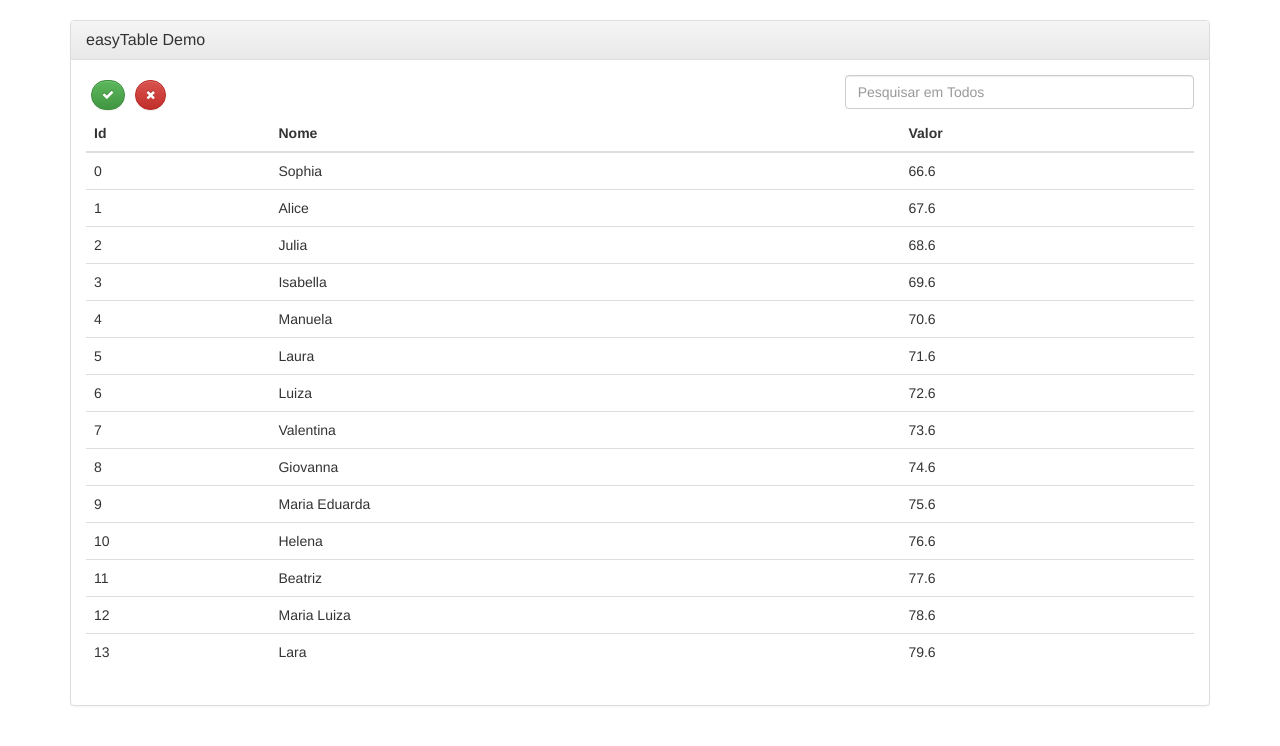
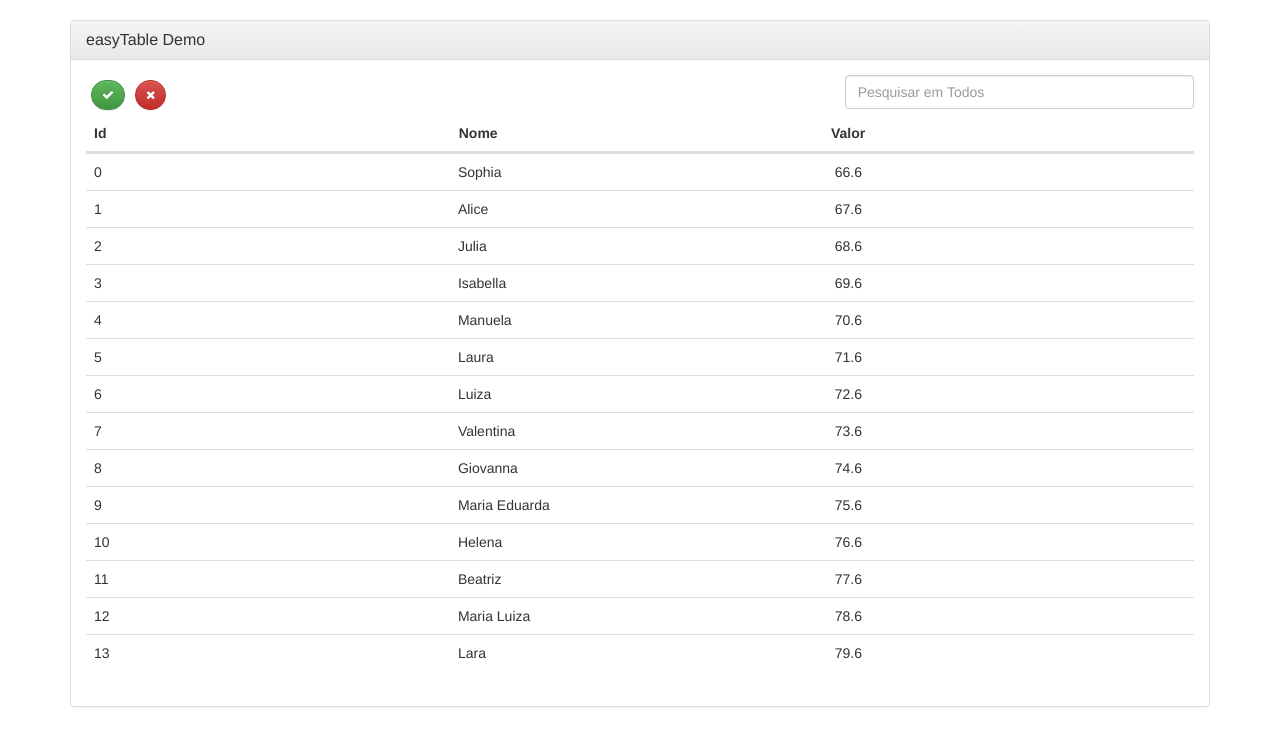
Before and after one commit to Gabrielr47/easyTable, a plain HTML site: page index.html in a window 1280 px wide. Drawn offline with nearby package versions, Linux system fonts and the light colour scheme.

Commit message:
Update easyTable.css

```diff
--- a/easyTable.css
+++ b/easyTable.css
@@ -5,11 +5,11 @@
  Version: 0.1
 */
 
-table{
+.easyTable {
    outline: none;
 }
 
-table tbody tr {
+.easyTable tbody tr {
    -webkit-user-select: none;
    -khtml-user-select: none;
    -moz-user-select: none;
@@ -22,3 +22,28 @@ table tbody tr {
    border-radius: 25px;
    outline: none;
 }
+
+.easyTable thead {
+   cursor: pointer;
+   display: block;
+   margin: 0px;
+   cell-spacing: 0px;
+   left: 0px;
+}
+
+.easyTable tbody {
+   display: block;
+   overflow: auto;
+}
+
+.easyTable th {
+   height: 20px;
+   width: 500px;
+}
+
+.easyTable td {
+   height: 20px;
+   width: 500px;
+   margin: 0px;
+   cell-spacing: 0px;
+}
```
Lines whose indentation alone changed are shown as unchanged.
